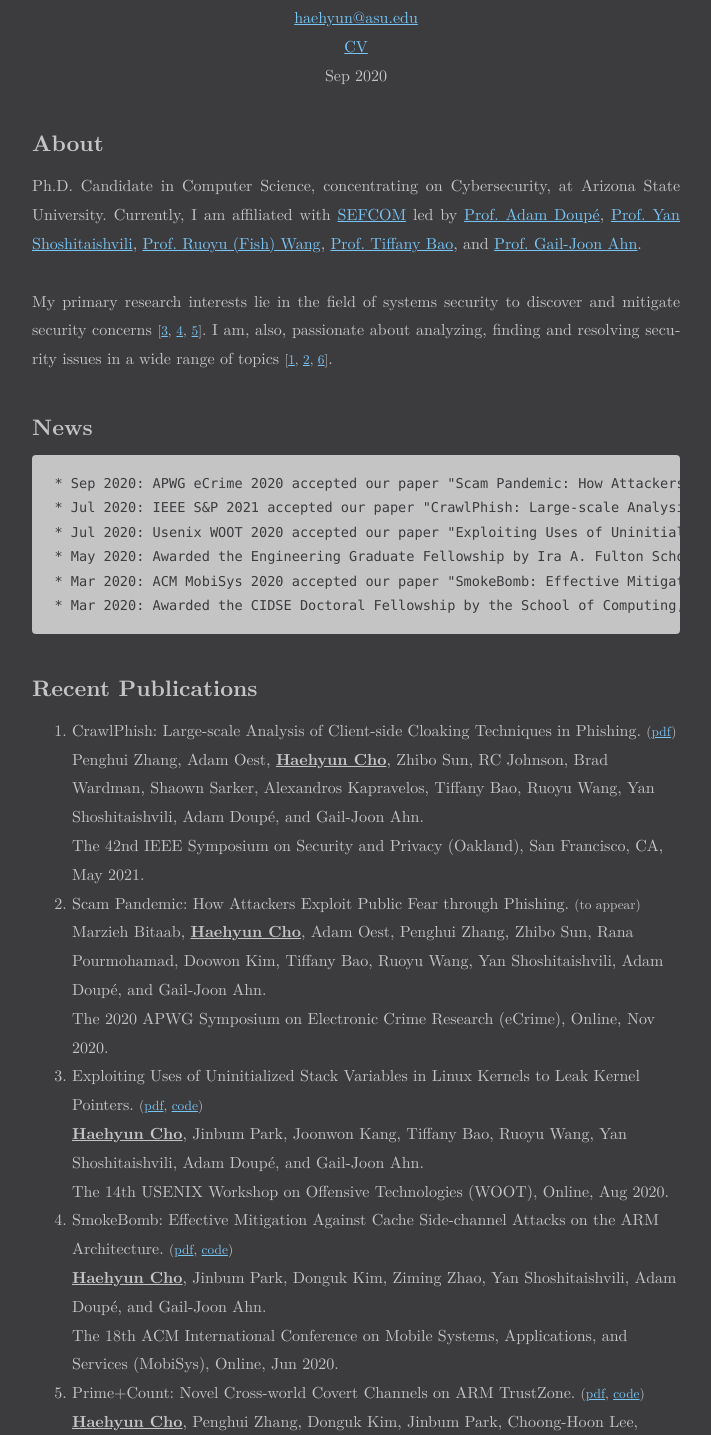
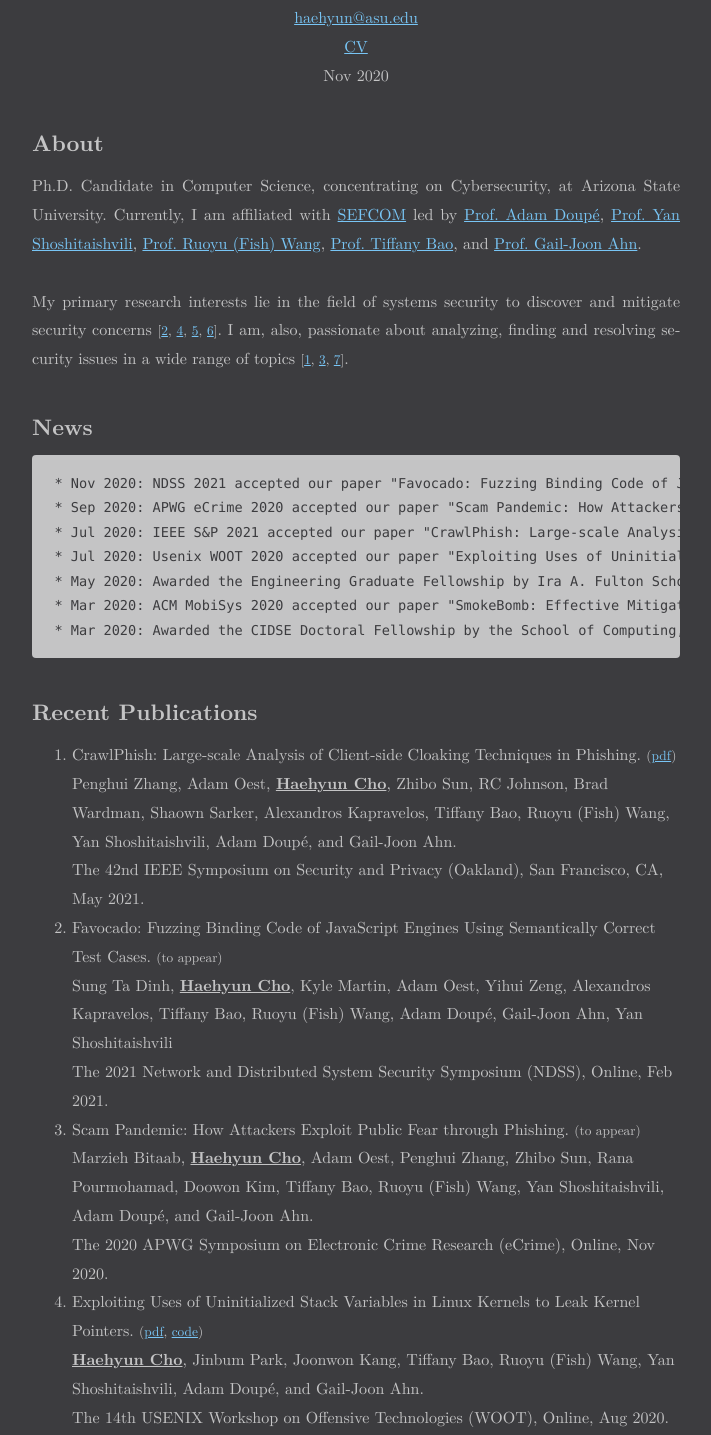
Before and after one commit to haehyun/haehyun.github.io, a website: page index.html in a window 1280 px wide. Shown: the part 107-1542 px from the top of the page, without its empty margins (284-995 px from the left). Drawn offline with Linux system fonts and the light colour scheme.

Commit message:
favocado

```diff
--- a/index.html
+++ b/index.html
@@ -34,7 +34,7 @@
     <p class="author">
       <a href="mailto:haehyun@asu.edu">haehyun@asu.edu</a><br>
       <a href="./cv/haehyun_cv.pdf">CV</a><br>
-      Sep 2020
+      Nov 2020
     </p>
   </header>
 
@@ -45,13 +45,14 @@
       <br>
       <br>
       My primary research interests lie in the field of systems security to discover and mitigate security concerns
-      <small>[<a href="#leakptr">3</a>,
-        <a href="#smokebomb">4</a>,
-        <a href="#primecount">5</a>]</small>.
+      <small>[<a href="#favocado">2</a>,
+        <a href="#leakptr">4</a>,
+        <a href="#smokebomb">5</a>,
+        <a href="#primecount">6</a>]</small>.
       I am, also, passionate about analyzing, finding and resolving security issues in a wide range of topics
       <small>[<a href="#crawlphish">1</a>,
-        <a href="#scampandemic">2</a>,
-        <a href="#winotcalling">6</a>]</small>.
+        <a href="#scampandemic">3</a>,
+        <a href="#winotcalling">7</a>]</small>.
       </p>
     </div>
   </article>
@@ -60,7 +61,8 @@
     <article>
       <header><h3>News</h3></header>
       <div>
-<pre>* Sep 2020: APWG eCrime 2020 accepted our paper "Scam Pandemic: How Attackers Exploit Public Fear through Phishing."
+<pre>* Nov 2020: NDSS 2021 accepted our paper "Favocado: Fuzzing Binding Code of JavaScript Engines Using Semantically Correct Test Cases."
+* Sep 2020: APWG eCrime 2020 accepted our paper "Scam Pandemic: How Attackers Exploit Public Fear through Phishing."
 * Jul 2020: IEEE S&amp;P 2021 accepted our paper "CrawlPhish: Large-scale Analysis of Client-side Cloaking Techniques in Phishing."
 * Jul 2020: Usenix WOOT 2020 accepted our paper "Exploiting Uses of Uninitialized Stack Variables in Linux Kernels to Leak Kernel Pointers."
 * May 2020: Awarded the Engineering Graduate Fellowship by Ira A. Fulton Schools of Engineering, Arizona State University.
@@ -78,22 +80,30 @@
           <li id="crawlphish">
             CrawlPhish: Large-scale Analysis of Client-side Cloaking Techniques in Phishing.
             <small>(<a href="./papers/crawlphish-oakland21.pdf">pdf</a>)</small><br>
-            Penghui Zhang, Adam Oest, <ins><b>Haehyun Cho</b></ins>, Zhibo Sun, RC Johnson, Brad Wardman, Shaown Sarker, Alexandros Kapravelos, Tiffany Bao, Ruoyu Wang, Yan Shoshitaishvili, Adam Doup&eacute, and Gail-Joon Ahn.<br>
+            Penghui Zhang, Adam Oest, <ins><b>Haehyun Cho</b></ins>, Zhibo Sun, RC Johnson, Brad Wardman, Shaown Sarker, Alexandros Kapravelos, Tiffany Bao, Ruoyu (Fish) Wang, Yan Shoshitaishvili, Adam Doup&eacute, and Gail-Joon Ahn.<br>
             The 42nd IEEE Symposium on Security and Privacy (Oakland),
             San Francisco, CA, May 2021.
+          </li>
+
+          <li id="favocado">
+            Favocado: Fuzzing Binding Code of JavaScript Engines Using Semantically Correct Test Cases.
+            <small>(to appear)</small><br>
+            Sung Ta Dinh, <ins><b>Haehyun Cho</b></ins>, Kyle Martin, Adam Oest, Yihui Zeng, Alexandros Kapravelos, Tiffany Bao, Ruoyu (Fish) Wang, Adam Doup&eacute, Gail-Joon Ahn, Yan Shoshitaishvili<br>
+            The 2021 Network and Distributed System Security Symposium (NDSS),
+            Online, Feb 2021.
           </li>
 
           <li id="scampandemic">
             Scam Pandemic: How Attackers Exploit Public Fear through Phishing.
             <small>(to appear)</small><br>
-            Marzieh Bitaab, <ins><b>Haehyun Cho</b></ins>, Adam Oest, Penghui Zhang, Zhibo Sun, Rana Pourmohamad, Doowon Kim, Tiffany Bao, Ruoyu Wang, Yan Shoshitaishvili, Adam Doup&eacute, and Gail-Joon Ahn.<br>
+            Marzieh Bitaab, <ins><b>Haehyun Cho</b></ins>, Adam Oest, Penghui Zhang, Zhibo Sun, Rana Pourmohamad, Doowon Kim, Tiffany Bao, Ruoyu (Fish) Wang, Yan Shoshitaishvili, Adam Doup&eacute, and Gail-Joon Ahn.<br>
             The 2020 APWG Symposium on Electronic Crime Research (eCrime), Online, Nov 2020.
           </li>
 
           <li id="leakptr">
             Exploiting Uses of Uninitialized Stack Variables in Linux Kernels to Leak Kernel Pointers.
             <small>(<a href="./papers/leak-kptr-woot20.pdf">pdf</a>, <a href="https://github.com/haehyun/leak-kptr">code</a>)</small><br>
-            <ins><b>Haehyun Cho</b></ins>, Jinbum Park, Joonwon Kang, Tiffany Bao, Ruoyu Wang, Yan Shoshitaishvili, Adam Doup&eacute, and Gail-Joon Ahn.<br>
+            <ins><b>Haehyun Cho</b></ins>, Jinbum Park, Joonwon Kang, Tiffany Bao, Ruoyu (Fish) Wang, Yan Shoshitaishvili, Adam Doup&eacute, and Gail-Joon Ahn.<br>
             The 14th USENIX Workshop on Offensive Technologies (WOOT), Online, Aug 2020.
           </li>
 
```
Also changed, not shown: 2 other files.
